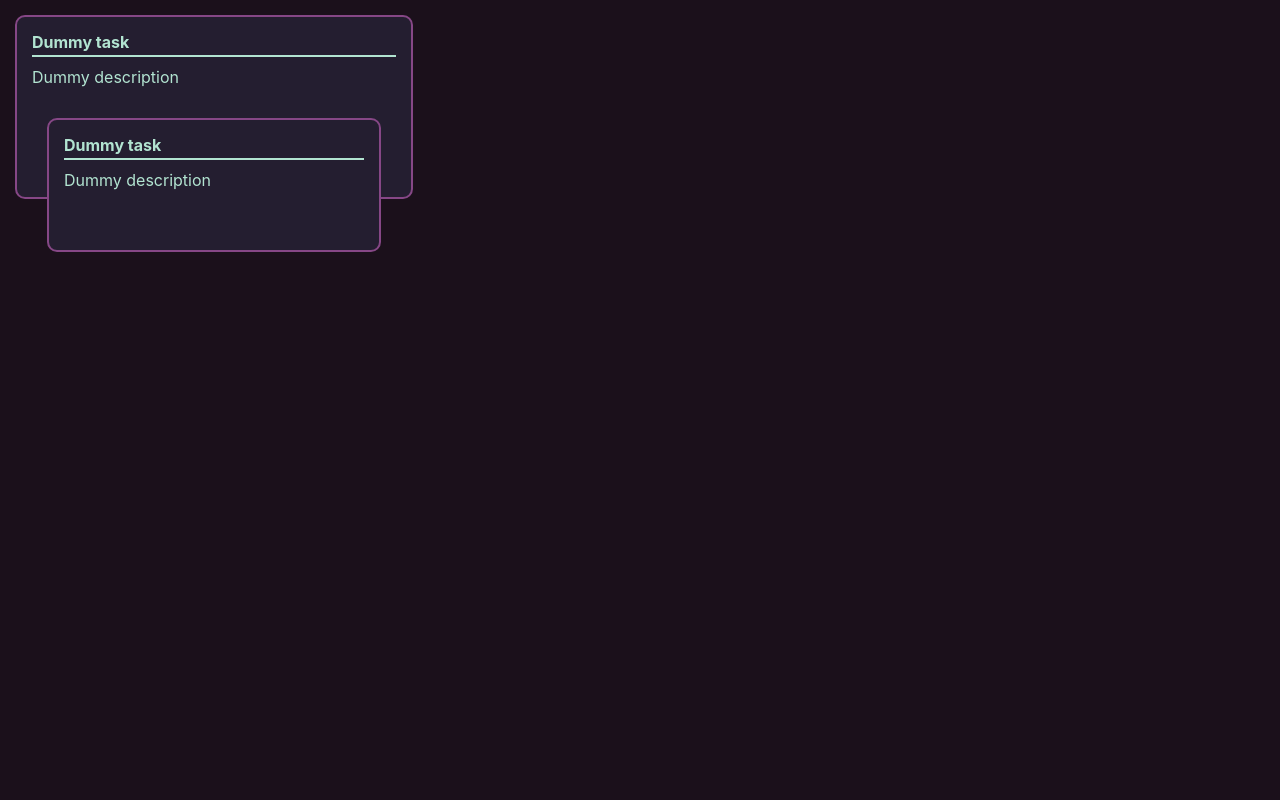
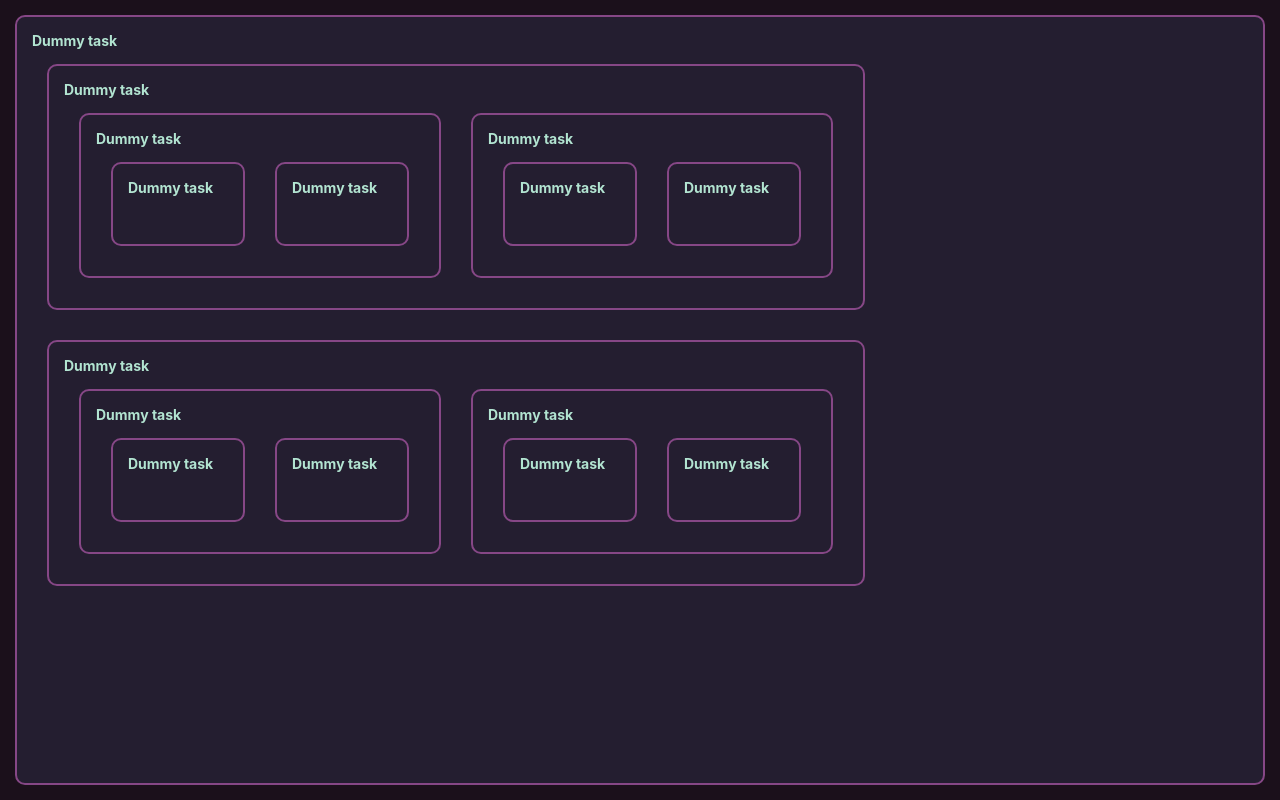
Before and after one commit to AlonsoM45/Tennex, a Svelte app: page / in a window 1280 px wide. Built offline with nearby package versions, Linux system fonts and the light colour scheme.

Commit message:
Recursive tasks

```diff
--- a/public/global.css
+++ b/public/global.css
@@ -5,9 +5,15 @@ html, body {
 }
 
 body {
-	color: #333;
+	background-color: #1b101b;
+	color: #b2e4d1;
+
+	display: flex;
+	flex-wrap: wrap;
+
 	margin: 0;
 	padding: 0px;
+
 	box-sizing: border-box;
 	font-family: -apple-system, BlinkMacSystemFont, "Segoe UI", Roboto, Oxygen-Sans, Ubuntu, Cantarell, "Helvetica Neue", sans-serif;
 }
--- a/src/App.svelte
+++ b/src/App.svelte
@@ -2,17 +2,7 @@
 	import Task from './Task.svelte';
 </script>
 
-<div id="app-container">
-	<Task name={"Dummy task"} description={"Dummy description"} hasChild={true}/>
-</div>
+<Task name={"Dummy task"} levels={3}/>
 
 <style>
-	#app-container {
-		width: 100%;
-		height: 100%;
-		background-color: #1b101b;
-
-		display: flex;
-		flex-wrap: wrap;
-	}
 </style>
--- a/src/Task.svelte
+++ b/src/Task.svelte
@@ -1,28 +1,26 @@
 <script>
     export let name;
-    export let description;
-    export let hasChild;
+    export let levels;
 </script>
 
 <div class="task-card">
     <b class="task-title">{name}</b>
-    <p class="task-body">{description}</p>
     <div class="task-space">
-        {#if hasChild}
-    	    <svelte:self name={"Dummy task"} description={"Dummy description"} hasChild={false}/>
+        {#if levels > 0}
+    	    <svelte:self name={"Dummy task"} description={"Dummy description"} levels={levels-1}/>
+    	    <svelte:self name={"Dummy task"} description={"Dummy description"} levels={levels-1}/>
         {/if}
     </div>
 </div>
 
 <style>
     .task-title {
-        width: 100%;
-        border-bottom: 2px solid #b2e4d1;
-        padding-bottom: 3px;
+        font-size: 14px;
     }
 
-    .task-body {
-        margin-top: 10px;
+    .task-space {
+        display: flex;
+        flex-wrap: wrap;
     }
 
     .task-card {
@@ -32,17 +30,12 @@
         border: 2px solid #864786;
         border-radius: 10px;
 
-        min-height: 100px;
-        max-height: 150px;
-        min-width: 300px;
+        min-height: 50px;
+        min-width: 100px;
 
         background-color: #241e30;
 
         display: flex;
         flex-direction: column;
     }
-
-    * {
-        color: #b2e4d1;
-    }
 </style>
```
